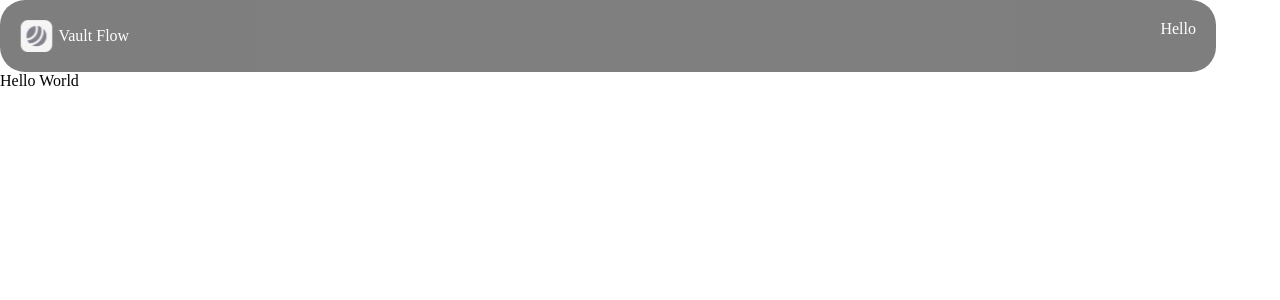
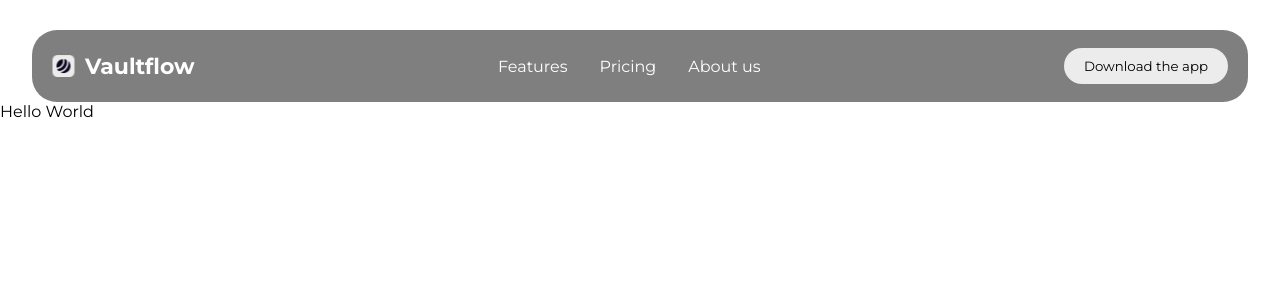
Before and after one commit to diesos/VaultFlow, a React (Vite) app in the folder vaultflow/: page / in a window 1280 px wide. Shown: the top 300 px of the page. Built offline with nearby package versions, Linux system fonts and the light colour scheme.

Commit message:
style: Update font and styling in Nav component

```diff
--- a/vaultflow/src/App.css
+++ b/vaultflow/src/App.css
@@ -2,4 +2,5 @@
   padding: 0px;
   box-sizing: border-box;
   margin: 0px;
+  font-family: "Montserrat", sans-serif;
 }
--- a/vaultflow/src/components/Nav.jsx
+++ b/vaultflow/src/components/Nav.jsx
@@ -3,23 +3,62 @@ import logo from "../assets/logo.svg";
 
 export const Nav = () => {
   const Navbar = styled.nav`
-    background-color: black;
-    opacity: 50%;
+    background-color: rgba(0, 0, 0, 0.5);
     height: 72px;
     border-radius: 25px;
     display: flex;
     justify-content: space-between;
     padding: 20px;
     width: 95%;
+    margin-top: 30px;
+  `;
+
+  const Paragraph = styled.p`
+    color: white;
+  `;
+
+  const BoldParagraph = styled(Paragraph)`
+    font-weight: 700;
+    font-size: 22px;
+  `;
+
+  const DivLeft = styled.div`
+    display: flex;
+    align-items: center;
+    gap: 10px;
+  `;
+
+  const DivMid = styled.ul`
+    display: flex;
+    justify-content: center;
+    gap: 32px;
+    list-style: none;
+    font-weight: 400;
+    color: white;
+    align-items: center;
+    font-size: 16px;
+  `;
+
+  const DivRight = styled.button`
+    border: none;
+    border-radius: 50px;
+    padding: 10px 20px;
+    align-self: center;
+    background-color: #ececec;
   `;
   return (
-    <div style={{ alignItems: "center" }}>
+    <div style={{ display: "flex", justifyContent: "center" }}>
       <Navbar>
-        <div style={{ display: "flex", alignItems: "center", gap: "5px" }}>
-          <img src={logo} style={{ height: "2em" }} alt="Logo"></img>
-          <p style={{ color: "white" }}>Vault Flow</p>
-        </div>
-        <p style={{ color: "white" }}>Hello</p>
+        <DivLeft>
+          <img src={logo} alt="Logo"></img>
+          <BoldParagraph>Vaultflow</BoldParagraph>
+        </DivLeft>
+        <DivMid>
+          <li>Features</li>
+          <li>Pricing</li>
+          <li>About us</li>
+        </DivMid>
+        <DivRight>Download the app</DivRight>
       </Navbar>
     </div>
   );
```
